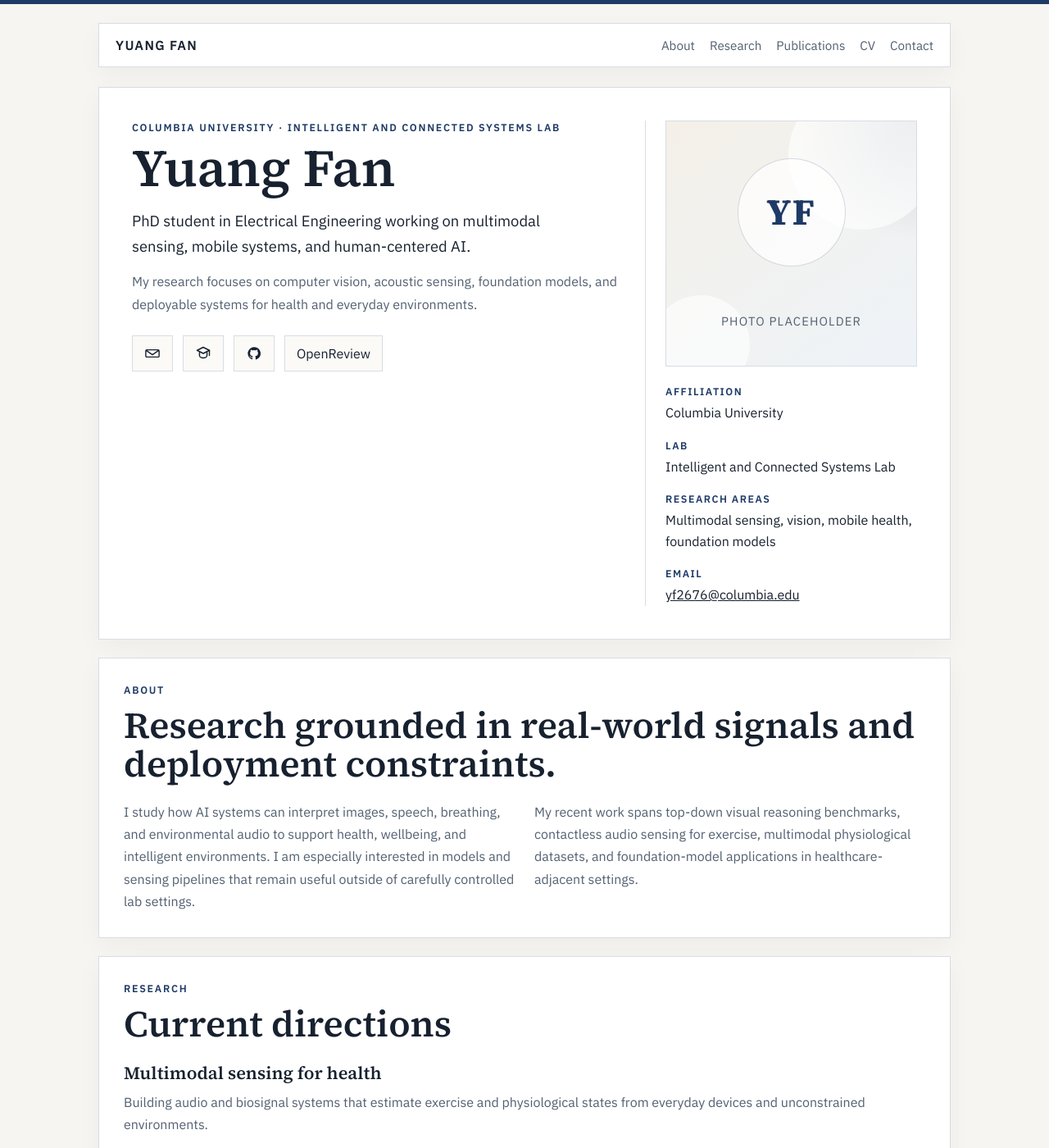
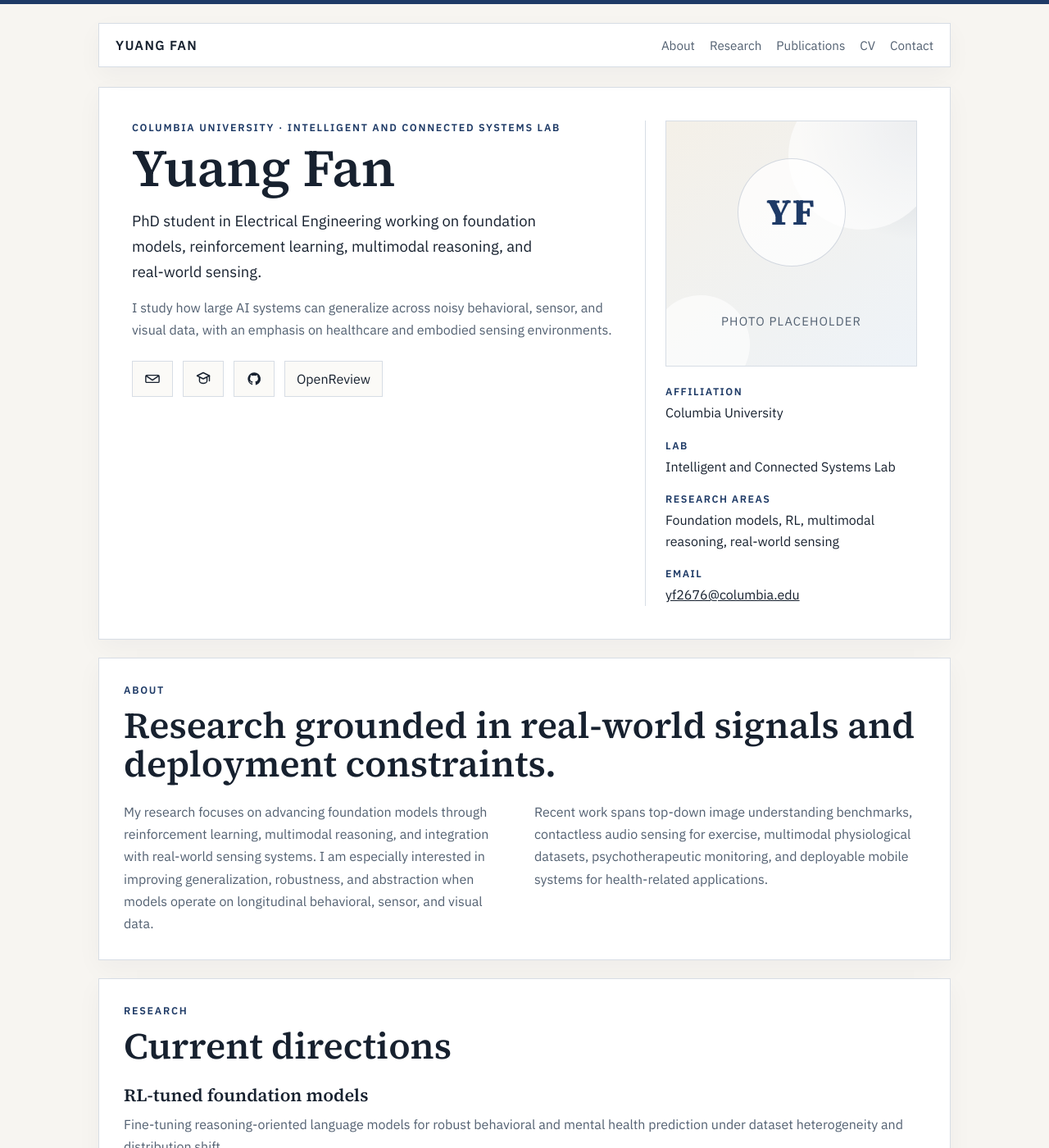
Before and after one commit to yfan2676/yfan2676.github.io, a Jekyll site: the page built from index.html, in a window 1280 px wide and 1400 px high. Shown: the whole window at 82% size. Built offline with Jekyll 4.4.1, drawn with Linux system fonts in a browser that asks for light colours; some of the changed text lies outside the part shown.

Commit message:
Sync site content with CV publications

```diff
--- a/_layouts/publication.html
+++ b/_layouts/publication.html
@@ -40,9 +40,10 @@
           {% if page.authors %}
             <p class="publication-authors">
               {% if page.authors.first %}
-                {{ page.authors | join: ", " }}
+                {% assign authors_text = page.authors | join: ", " | replace: "Yuang Fan", "<strong>Yuang Fan</strong>" | replace: "Fan, Yuang", "<strong>Fan, Yuang</strong>" %}
+                {{ authors_text }}
               {% else %}
-                {{ page.authors }}
+                {{ page.authors | replace: "Yuang Fan", "<strong>Yuang Fan</strong>" | replace: "Fan, Yuang", "<strong>Fan, Yuang</strong>" }}
               {% endif %}
             </p>
           {% endif %}
--- a/index.html
+++ b/index.html
@@ -38,12 +38,13 @@ layout: null
             <p class="eyebrow">Columbia University · Intelligent and Connected Systems Lab</p>
             <h1>Yuang Fan</h1>
             <p class="intro-role">
-              PhD student in Electrical Engineering working on multimodal sensing, mobile
-              systems, and human-centered AI.
+              PhD student in Electrical Engineering working on foundation models,
+              reinforcement learning, multimodal reasoning, and real-world sensing.
             </p>
             <p class="intro-summary">
-              My research focuses on computer vision, acoustic sensing, foundation models,
-              and deployable systems for health and everyday environments.
+              I study how large AI systems can generalize across noisy behavioral, sensor,
+              and visual data, with an emphasis on healthcare and embodied sensing
+              environments.
             </p>
             <div class="link-row" aria-label="Primary links">
               <a
@@ -126,7 +127,7 @@ layout: null
               </div>
               <div>
                 <dt>Research Areas</dt>
-                <dd>Multimodal sensing, vision, mobile health, foundation models</dd>
+                <dd>Foundation models, RL, multimodal reasoning, real-world sensing</dd>
               </div>
               <div>
                 <dt>Email</dt>
@@ -143,15 +144,16 @@ layout: null
           </div>
           <div class="prose-grid">
             <p>
-              I study how AI systems can interpret images, speech, breathing, and
-              environmental audio to support health, wellbeing, and intelligent
-              environments. I am especially interested in models and sensing pipelines that
-              remain useful outside of carefully controlled lab settings.
+              My research focuses on advancing foundation models through reinforcement
+              learning, multimodal reasoning, and integration with real-world sensing
+              systems. I am especially interested in improving generalization, robustness,
+              and abstraction when models operate on longitudinal behavioral, sensor, and
+              visual data.
             </p>
             <p>
-              My recent work spans top-down visual reasoning benchmarks, contactless audio
-              sensing for exercise, multimodal physiological datasets, and foundation-model
-              applications in healthcare-adjacent settings.
+              Recent work spans top-down image understanding benchmarks, contactless audio
+              sensing for exercise, multimodal physiological datasets, psychotherapeutic
+              monitoring, and deployable mobile systems for health-related applications.
             </p>
           </div>
         </section>
@@ -163,24 +165,24 @@ layout: null
           </div>
           <div class="research-list">
             <article>
-              <h3>Multimodal sensing for health</h3>
+              <h3>RL-tuned foundation models</h3>
               <p>
-                Building audio and biosignal systems that estimate exercise and physiological
-                states from everyday devices and unconstrained environments.
+                Fine-tuning reasoning-oriented language models for robust behavioral and
+                mental health prediction under dataset heterogeneity and distribution shift.
               </p>
             </article>
             <article>
-              <h3>Vision-language model evaluation</h3>
+              <h3>Top-down and multimodal reasoning</h3>
               <p>
-                Studying how multimodal foundation models reason about top-down imagery,
-                scene structure, and spatial relationships.
+                Studying how multimodal models reason about top-down imagery, spatial
+                relationships, and semantically structured sensor and behavioral signals.
               </p>
             </article>
             <article>
-              <h3>Human-centered AI systems</h3>
+              <h3>Real-world sensing systems</h3>
               <p>
-                Exploring AI tools for screening, interpretation, and intervention in smart
-                environments with attention to practical deployment and user impact.
+                Building deployable audio, vision, and mobile systems for health, smart
+                environments, and everyday embodied sensing applications.
               </p>
             </article>
           </div>
@@ -217,9 +219,10 @@ layout: null
                   {% if publication.authors %}
                     <p class="publication-authors">
                       {% if publication.authors.first %}
-                        {{ publication.authors | join: ", " }}
+                        {% assign authors_text = publication.authors | join: ", " | replace: "Yuang Fan", "<strong>Yuang Fan</strong>" | replace: "Fan, Yuang", "<strong>Fan, Yuang</strong>" %}
+                        {{ authors_text }}
                       {% else %}
-                        {{ publication.authors }}
+                        {{ publication.authors | replace: "Yuang Fan", "<strong>Yuang Fan</strong>" | replace: "Fan, Yuang", "<strong>Fan, Yuang</strong>" }}
                       {% endif %}
                     </p>
                   {% endif %}
@@ -259,28 +262,35 @@ layout: null
               <span class="timeline-year">2025-present</span>
               <div>
                 <h3>PhD Student, Electrical Engineering</h3>
-                <p>Columbia University, Intelligent and Connected Systems Lab.</p>
+                <p>Columbia University. Advisors: Xiaofan Jiang and Xuhai Xu.</p>
+              </div>
+            </article>
+            <article class="timeline-item">
+              <span class="timeline-year">2025-2026</span>
+              <div>
+                <h3>Teaching Assistant</h3>
+                <p>AIoT: Artificial Intelligence for Internet of Things and Embedded AI.</p>
               </div>
             </article>
             <article class="timeline-item">
               <span class="timeline-year">2025</span>
               <div>
-                <h3>Workshop Service</h3>
-                <p>Social Media Chair, HumanSys 2025.</p>
+                <h3>Reviewer</h3>
+                <p>ACM IMWUT and ACM Transactions on Computing for Healthcare.</p>
               </div>
             </article>
             <article class="timeline-item">
-              <span class="timeline-year">2023-2025</span>
+              <span class="timeline-year">2023-2024</span>
               <div>
                 <h3>MS in Computer Science</h3>
-                <p>Columbia University.</p>
+                <p>Columbia University. GPA: 3.95.</p>
               </div>
             </article>
             <article class="timeline-item">
               <span class="timeline-year">2019-2023</span>
               <div>
-                <h3>BS in Computer Science</h3>
-                <p>New York University.</p>
+                <h3>BA in Computer Science</h3>
+                <p>New York University. GPA: 3.97, summa cum laude.</p>
               </div>
             </article>
           </div>
--- a/styles.css
+++ b/styles.css
@@ -380,6 +380,11 @@ h3 {
   margin-top: 10px;
 }
 
+.publication-authors strong {
+  color: var(--text);
+  font-weight: 600;
+}
+
 .publication-venue {
   margin-top: 4px;
   font-size: 0.98rem;
```
Also changed, not shown: other parts of index.html (+2 -1 lines), _publications/ai-therapist-daily-functioning/index.md (added, +19 -0 lines), _publications/ev-charging-city-scale/index.md (added, +21 -0 lines), _publications/ev-grid-poster/index.md (added, +18 -0 lines), _publications/llm-therapist/index.md (+1 -1 lines), _publications/tdbench/index.md (+6 -7 lines).
